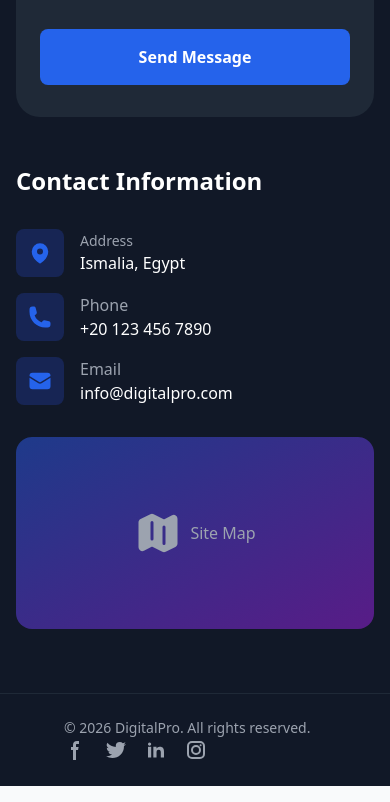
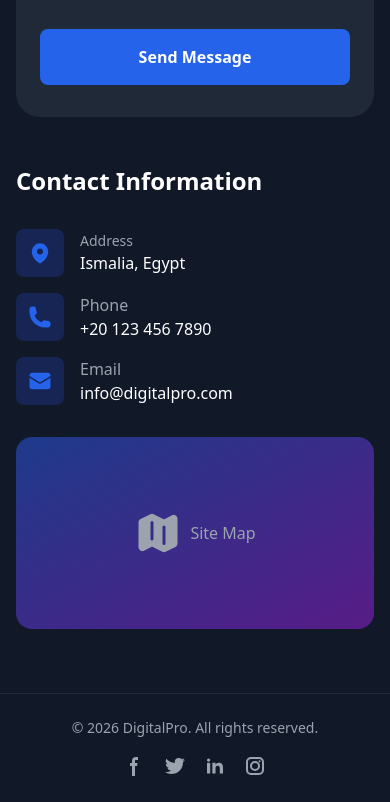
Before and after one commit to Abdallha0/project-5, a plain HTML site: page index.html in a window 390 px wide. Shown: the part 6167-6969 px from the top of the page. Drawn offline with nearby package versions, Linux system fonts and the light colour scheme.

Commit message:
fix: update footer layout for improved responsiveness

```diff
--- a/index.html
+++ b/index.html
@@ -651,7 +651,7 @@
             </div>
         </div>
         <hr class="border-1 border-gray-800">
-        <div class="flex justify-between flex-wrap items-center py-6 px-16 text-gray-400">
+        <div class="flex justify-between gap-4 flex-col md:flex-row items-center py-6 px-16 text-gray-400">
             <p class="text-sm">© 2026 DigitalPro. All rights reserved.</p>
             <ul class="flex gap-4 items-center">
                 <li class="hover:text-white"><a href="#"><svg storke-width="2.5" class="size-6"
```
